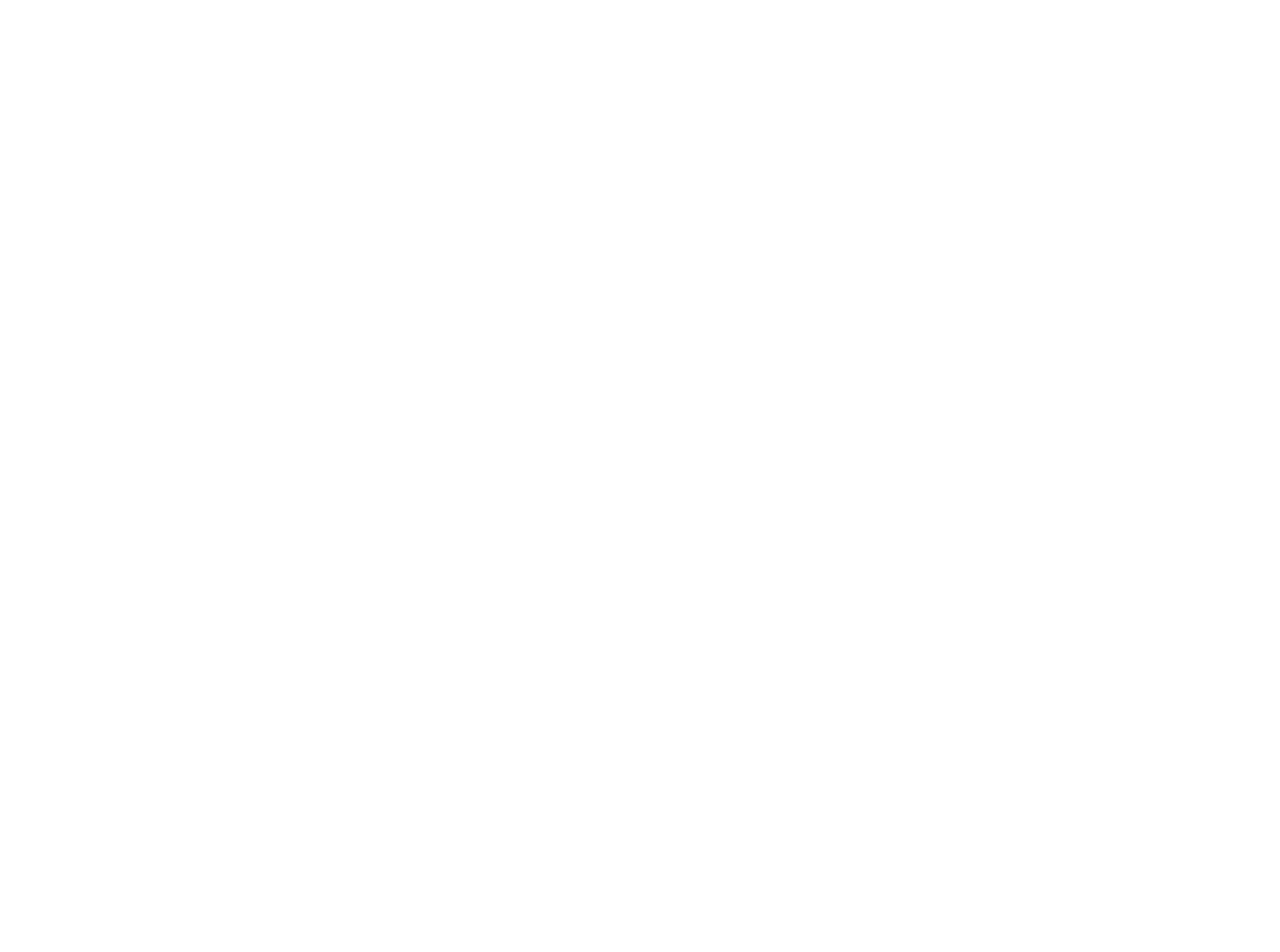
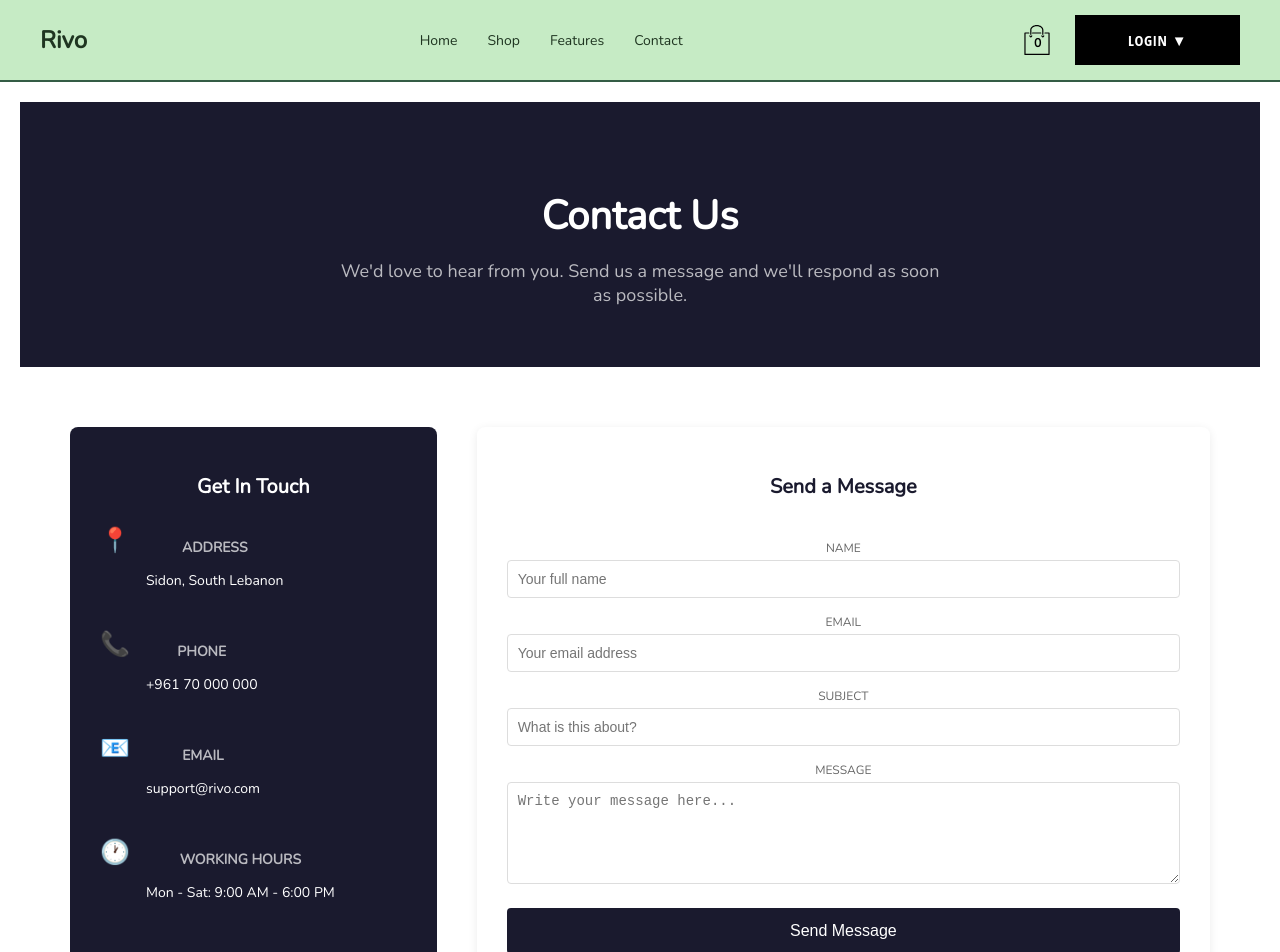
Before and after one commit to mohasham/react-project-stock-management, a React (Create React App) app: page /contact in a window 1280 px wide. Before the commit this address had no page. Shown: the top 952 px of the page. Before the commit the page ends 800 px from the top, so only its background shows below. Built offline with nearby package versions, Linux system fonts and the light colour scheme.

Commit message:
adding contact page

```diff
--- a/src/App.js
+++ b/src/App.js
@@ -11,6 +11,7 @@
 import Checkout from './routes/checkout/checkout.component';
 import AuthCallback from './routes/auth-callback/auth-callback.component';
 import Features from './routes/features/features.component';
+import Contact from './routes/contact/contact.component';
 import AdminAuth from './routes/admin-auth/admin-auth.component';
 import AdminLayout from './routes/admin/admin-layout/admin-layout.component';
 import AdminProtectedRoute from './components/admin-protected-route/admin-protected-route.component';
@@ -50,6 +51,7 @@
           <Route path="auth/admin-login" element={<AdminAuth />} />
           <Route path="checkout" element={<Checkout />} />
           <Route path="features" element={<Features />} />
+          <Route path="contact" element={<Contact />} />
         </Route>
 
         <Route
--- a/src/components/navigation/navigation.component.jsx
+++ b/src/components/navigation/navigation.component.jsx
@@ -38,7 +38,7 @@
         <li><Link to='/' className='navigation__link'>Home</Link></li>
         <li><Link to='shop' className='navigation__link'>Shop</Link></li>
         <li><Link to='features' className='navigation__link'>Features</Link></li>
-        <li><a className='navigation__link' href='#'>Contact</a></li>
+        <li><Link to='contact' className='navigation__link'>Contact</Link></li>
       </ul>
       <div className='navigation__icons'>
         <CartIcon />
--- /dev/null
+++ b/src/routes/contact/contact.component.jsx
@@ -0,0 +1,194 @@
+import { useState } from 'react';
+import './contact.styles.scss';
+
+const Contact = () => {
+  const [formData, setFormData] = useState({
+    name: '',
+    email: '',
+    subject: '',
+    message: '',
+  });
+
+  const [errors, setErrors] = useState({});
+  const [submitted, setSubmitted] = useState(false);
+
+  // ===============================
+  // Validate Form
+  // ===============================
+  const validate = () => {
+    const newErrors = {};
+    if (!formData.name.trim()) newErrors.name = 'Name is required';
+    if (!formData.email.trim()) {
+      newErrors.email = 'Email is required';
+    } else if (!/\S+@\S+\.\S+/.test(formData.email)) {
+      newErrors.email = 'Email is not valid';
+    }
+    if (!formData.subject.trim()) newErrors.subject = 'Subject is required';
+    if (!formData.message.trim()) newErrors.message = 'Message is required';
+    return newErrors;
+  };
+
+  // ===============================
+  // Handle Submit
+  // ✅ static for now — no backend needed
+  // TODO: add email service (e.g. nodemailer) later
+  // ===============================
+  const handleSubmit = (e) => {
+    e.preventDefault();
+    const validationErrors = validate();
+    if (Object.keys(validationErrors).length > 0) {
+      setErrors(validationErrors);
+      return;
+    }
+    // ✅ show success message
+    setSubmitted(true);
+    setFormData({ name: '', email: '', subject: '', message: '' });
+    setErrors({});
+  };
+
+  const handleChange = (e) => {
+    const { name, value } = e.target;
+    setFormData({ ...formData, [name]: value });
+    // ✅ clear error when user starts typing
+    if (errors[name]) setErrors({ ...errors, [name]: '' });
+  };
+
+  return (
+    <div className='contact'>
+
+      {/* ===============================
+          Hero Section
+      =============================== */}
+      <div className='contact__hero'>
+        <h1 className='contact__hero-title'>Contact Us</h1>
+        <p className='contact__hero-subtitle'>
+          We'd love to hear from you. Send us a message and we'll respond as soon as possible.
+        </p>
+      </div>
+
+      <div className='contact__content'>
+
+        {/* ===============================
+            Contact Info
+        =============================== */}
+        <div className='contact__info'>
+          <h2 className='contact__info-title'>Get In Touch</h2>
+
+          <div className='contact__info-item'>
+            <span className='contact__info-icon'>📍</span>
+            <div>
+              <h3>Address</h3>
+              <p>Sidon, South Lebanon</p>
+            </div>
+          </div>
+
+          <div className='contact__info-item'>
+            <span className='contact__info-icon'>📞</span>
+            <div>
+              <h3>Phone</h3>
+              <p>+961 70 000 000</p>
+            </div>
+          </div>
+
+          <div className='contact__info-item'>
+            <span className='contact__info-icon'>📧</span>
+            <div>
+              <h3>Email</h3>
+              <p>support@rivo.com</p>
+            </div>
+          </div>
+
+          <div className='contact__info-item'>
+            <span className='contact__info-icon'>🕐</span>
+            <div>
+              <h3>Working Hours</h3>
+              <p>Mon - Sat: 9:00 AM - 6:00 PM</p>
+            </div>
+          </div>
+        </div>
+
+        {/* ===============================
+            Contact Form
+        =============================== */}
+        <div className='contact__form-wrapper'>
+          {submitted ? (
+            // ✅ success message after form submission
+            <div className='contact__success'>
+              <span className='contact__success-icon'>✅</span>
+              <h3>Message Sent!</h3>
+              <p>Thank you for contacting us. We will get back to you shortly.</p>
+              <button
+                className='contact__success-btn'
+                onClick={() => setSubmitted(false)}
+              >
+                Send Another Message
+              </button>
+            </div>
+          ) : (
+            <form onSubmit={handleSubmit} className='contact__form'>
+              <h2 className='contact__form-title'>Send a Message</h2>
+
+              {/* Name */}
+              <div className='contact__form-field'>
+                <label>Name</label>
+                <input
+                  type='text'
+                  name='name'
+                  value={formData.name}
+                  onChange={handleChange}
+                  placeholder='Your full name'
+                />
+                {errors.name && <p className='contact__form-error'>{errors.name}</p>}
+              </div>
+
+              {/* Email */}
+              <div className='contact__form-field'>
+                <label>Email</label>
+                <input
+                  type='email'
+                  name='email'
+                  value={formData.email}
+                  onChange={handleChange}
+                  placeholder='Your email address'
+                />
+                {errors.email && <p className='contact__form-error'>{errors.email}</p>}
+              </div>
+
+              {/* Subject */}
+              <div className='contact__form-field'>
+                <label>Subject</label>
+                <input
+                  type='text'
+                  name='subject'
+                  value={formData.subject}
+                  onChange={handleChange}
+                  placeholder='What is this about?'
+                />
+                {errors.subject && <p className='contact__form-error'>{errors.subject}</p>}
+              </div>
+
+              {/* Message */}
+              <div className='contact__form-field'>
+                <label>Message</label>
+                <textarea
+                  name='message'
+                  value={formData.message}
+                  onChange={handleChange}
+                  placeholder='Write your message here...'
+                  rows={5}
+                />
+                {errors.message && <p className='contact__form-error'>{errors.message}</p>}
+              </div>
+
+              <button type='submit' className='contact__form-btn'>
+                Send Message
+              </button>
+            </form>
+          )}
+        </div>
+      </div>
+    </div>
+  );
+};
+
+export default Contact;
--- /dev/null
+++ b/src/routes/contact/contact.styles.scss
@@ -0,0 +1,197 @@
+.contact {
+  padding: 0 0 6rem 0;
+
+  // ===============================
+  // Hero Section
+  // ===============================
+  &__hero {
+    text-align: center;
+    padding: 6rem 2rem;
+    background-color: #1a1a2e;
+    color: white;
+    margin-bottom: 6rem;
+  }
+
+  &__hero-title {
+    font-size: 4rem;
+    font-weight: bold;
+    margin-bottom: 1.6rem;
+  }
+
+  &__hero-subtitle {
+    font-size: 1.8rem;
+    color: rgba(255, 255, 255, 0.7);
+    max-width: 60rem;
+    margin: 0 auto;
+  }
+
+  // ===============================
+  // Content Layout
+  // ===============================
+  &__content {
+    display: grid;
+    grid-template-columns: 1fr 2fr;
+    gap: 4rem;
+    max-width: 120rem;
+    margin: 0 auto;
+    padding: 0 3rem;
+
+    @media (max-width: 768px) {
+      grid-template-columns: 1fr;
+    }
+  }
+
+  // ===============================
+  // Contact Info
+  // ===============================
+  &__info {
+    background-color: #1a1a2e;
+    padding: 3rem;
+    border-radius: 0.8rem;
+    color: white;
+    height: fit-content;
+  }
+
+  &__info-title {
+    font-size: 2rem;
+    font-weight: bold;
+    margin-bottom: 2.4rem;
+    color: white;
+  }
+
+  &__info-item {
+    display: flex;
+    align-items: flex-start;
+    gap: 1.6rem;
+    margin-bottom: 2.4rem;
+
+    h3 {
+      font-size: 1.4rem;
+      font-weight: bold;
+      color: rgba(255, 255, 255, 0.7);
+      margin-bottom: 0.4rem;
+      text-transform: uppercase;
+    }
+
+    p {
+      font-size: 1.4rem;
+      color: white;
+    }
+  }
+
+  &__info-icon {
+    font-size: 2.4rem;
+    flex-shrink: 0;
+  }
+
+  // ===============================
+  // Contact Form
+  // ===============================
+  &__form-wrapper {
+    background-color: white;
+    padding: 3rem;
+    border-radius: 0.8rem;
+    box-shadow: 0 0.2rem 1rem rgba(0, 0, 0, 0.08);
+  }
+
+  &__form-title {
+    font-size: 2rem;
+    font-weight: bold;
+    color: #1a1a2e;
+    margin-bottom: 2.4rem;
+  }
+
+  &__form {
+    display: flex;
+    flex-direction: column;
+    gap: 1.6rem;
+  }
+
+  &__form-field {
+    display: flex;
+    flex-direction: column;
+    gap: 0.4rem;
+
+    label {
+      font-size: 1.2rem;
+      color: #666;
+      text-transform: uppercase;
+    }
+
+    input,
+    textarea {
+      padding: 1rem;
+      border: 1px solid #ddd;
+      border-radius: 0.4rem;
+      font-size: 1.4rem;
+      resize: vertical;
+
+      &:focus {
+        outline: none;
+        border-color: #4285f4;
+      }
+    }
+  }
+
+  &__form-error {
+    color: #cc0000;
+    font-size: 1.2rem;
+    margin-top: 0.2rem;
+  }
+
+  &__form-btn {
+    padding: 1.4rem;
+    background-color: #1a1a2e;
+    color: white;
+    border: none;
+    border-radius: 0.4rem;
+    font-size: 1.6rem;
+    cursor: pointer;
+    margin-top: 0.8rem;
+
+    &:hover {
+      background-color: #4285f4;
+    }
+  }
+
+  // ===============================
+  // Success Message
+  // ===============================
+  &__success {
+    text-align: center;
+    padding: 4rem 2rem;
+
+    h3 {
+      font-size: 2.4rem;
+      font-weight: bold;
+      color: #1a1a2e;
+      margin-bottom: 1.2rem;
+    }
+
+    p {
+      font-size: 1.6rem;
+      color: #666;
+      margin-bottom: 2.4rem;
+    }
+  }
+
+  &__success-icon {
+    font-size: 5rem;
+    display: block;
+    margin-bottom: 1.6rem;
+  }
+
+  &__success-btn {
+    padding: 1.2rem 3rem;
+    background-color: #1a1a2e;
+    color: white;
+    border: none;
+    border-radius: 0.4rem;
+    font-size: 1.4rem;
+    cursor: pointer;
+
+    &:hover {
+      background-color: #4285f4;
+    }
+  }
+}
```
